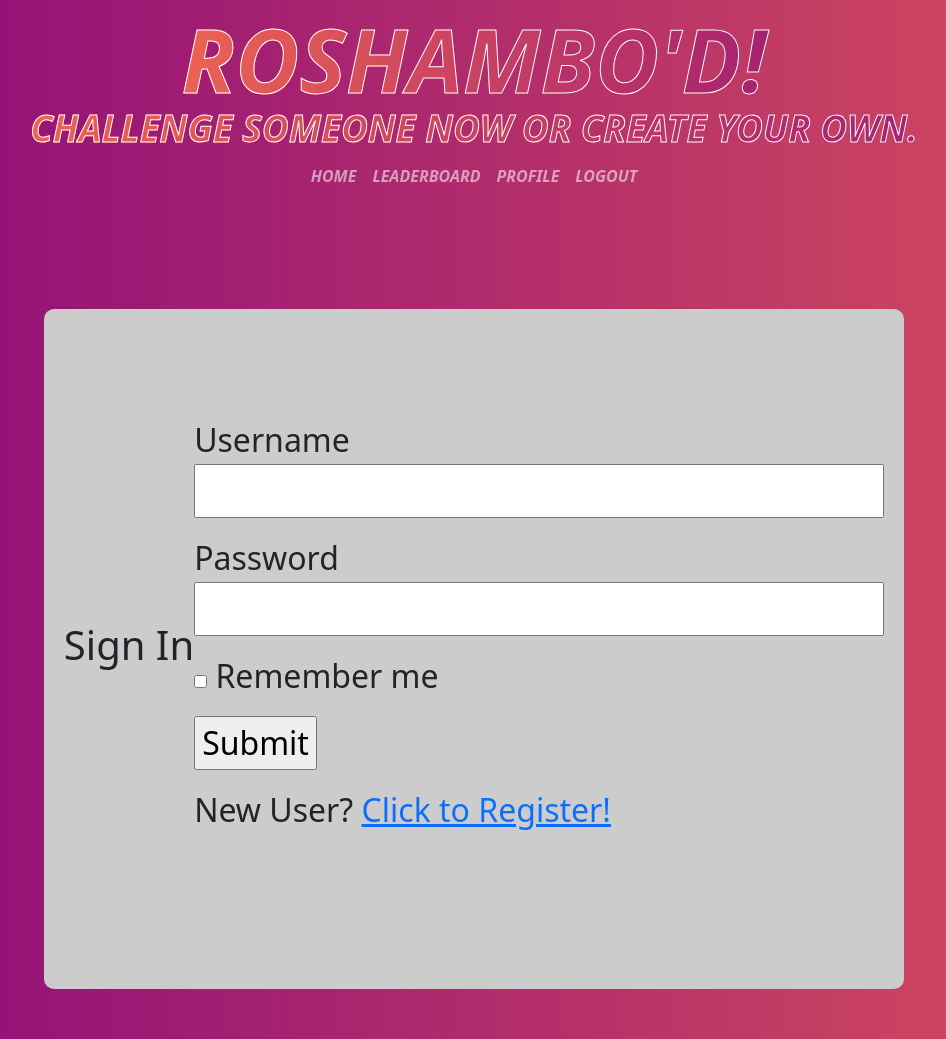
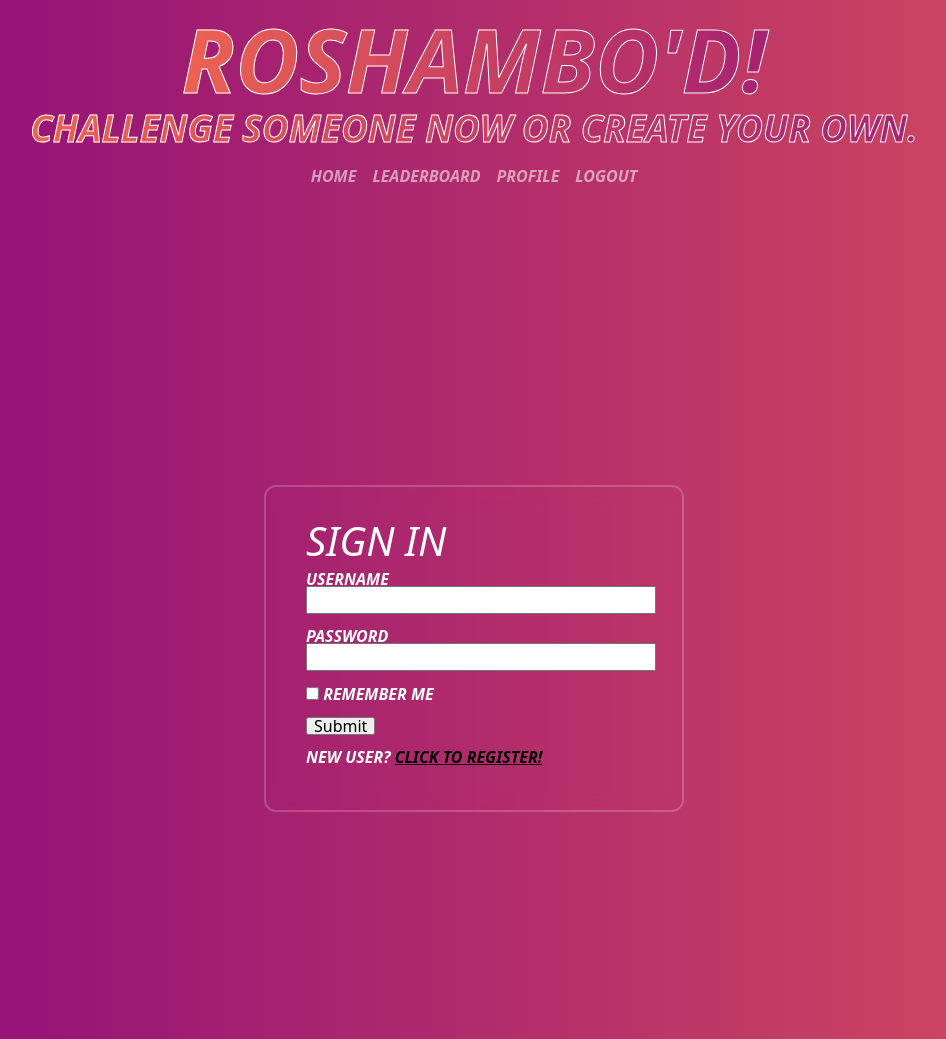
Before and after one commit to eunicesha/cits3403, a Flask app: template app/templates/login.html in a window 1280 px wide. Shown: the part 30-1069 px from the top of the page, without its empty margins (166-1112 px from the left). Run offline with Flask 3, Linux system fonts and the light colour scheme; the template is opened without the code that fills it: most values are stand-ins (such as "Sample title", 1, 10 or a date in 2020); form fields are guessed from the names that the template uses.

Commit message:
changed sign in box (still under construction)

```diff
--- a/app/static/style/styles.css
+++ b/app/static/style/styles.css
@@ -276,3 +276,19 @@
     border-width: 4px 0 0;
     background: none;
   }
+
+
+  /* sign in page */
+  .signin{
+    width: 420px;
+    background: transparent;
+    border: 2px solid rgba(255, 255, 255, .2);
+    backdrop-filter: blur(9px);
+    color: #fff;
+    border-radius: 12px;
+    padding: 30px 40px;
+  }
+
+  .register{
+    color: black;
+  }
--- a/app/templates/login.html
+++ b/app/templates/login.html
@@ -2,7 +2,7 @@
 
 {% block content %}
     <div class="container" style="display: flex; height: 100%;">
-        <div class="signin" style="flex: 1; font-size: 2em; display: flex; justify-content: center; align-items: center; background-color: #CCCCCC; margin: 50px; padding: 20px; border-radius: 10px;">
+        <div class="signin title">
             <h1>Sign In</h1>
             <form action="" method="post" novalidate>
                 {{ form.hidden_tag() }}
@@ -22,7 +22,7 @@
                 </p>
                 <p>{{ form.remember_me() }} {{ form.remember_me.label }}</p>
                 <p>{{ form.submit() }}</p>
-                <p>New User? <a href="{{ url_for('register') }}">Click to Register!</a></p>
+                <p>New User? <a class = "register" href="{{ url_for('register') }}">Click to Register!</a></p>
             </form>
         </div>
     </div>
```
Also changed, not shown: app.db, 1 other file.
